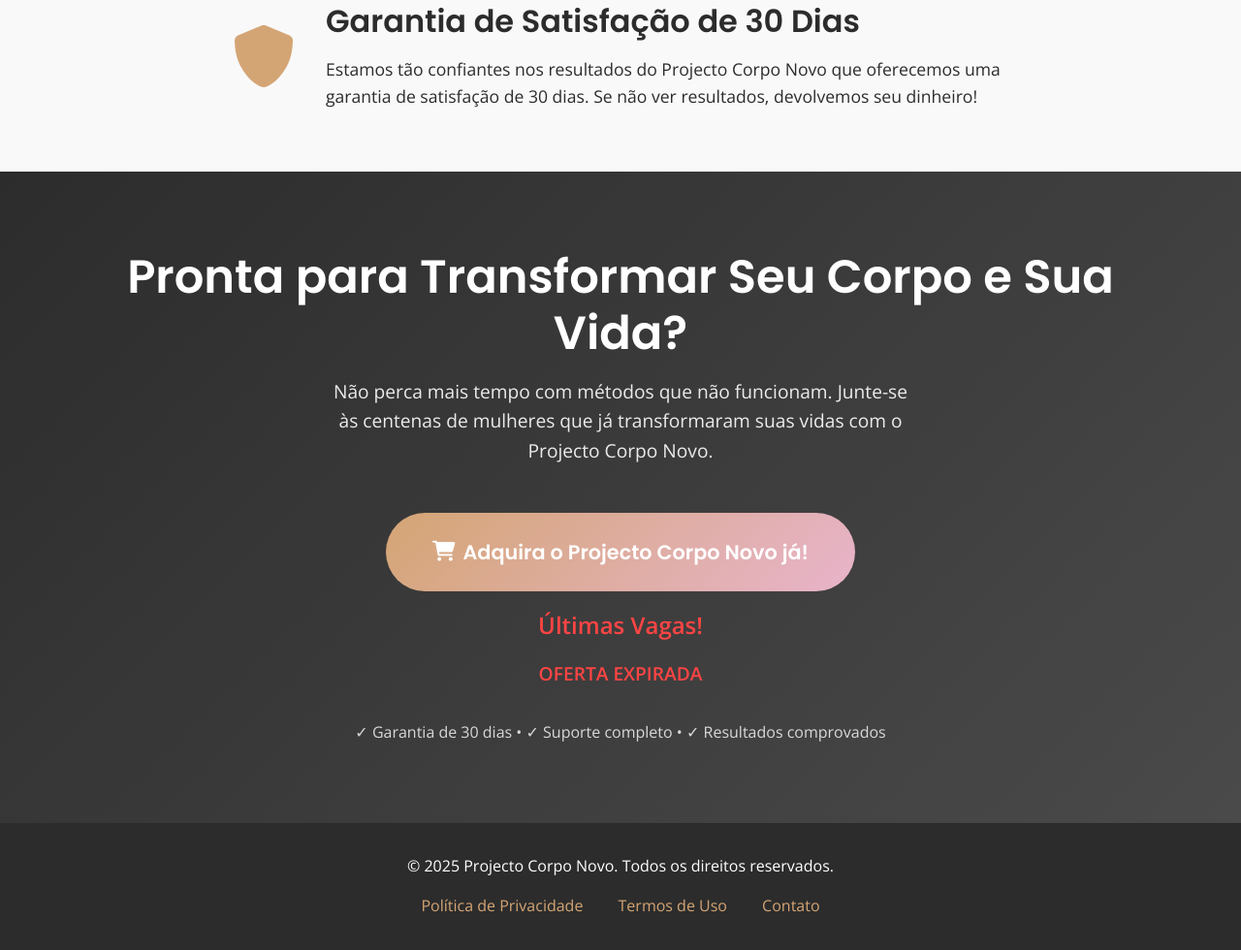
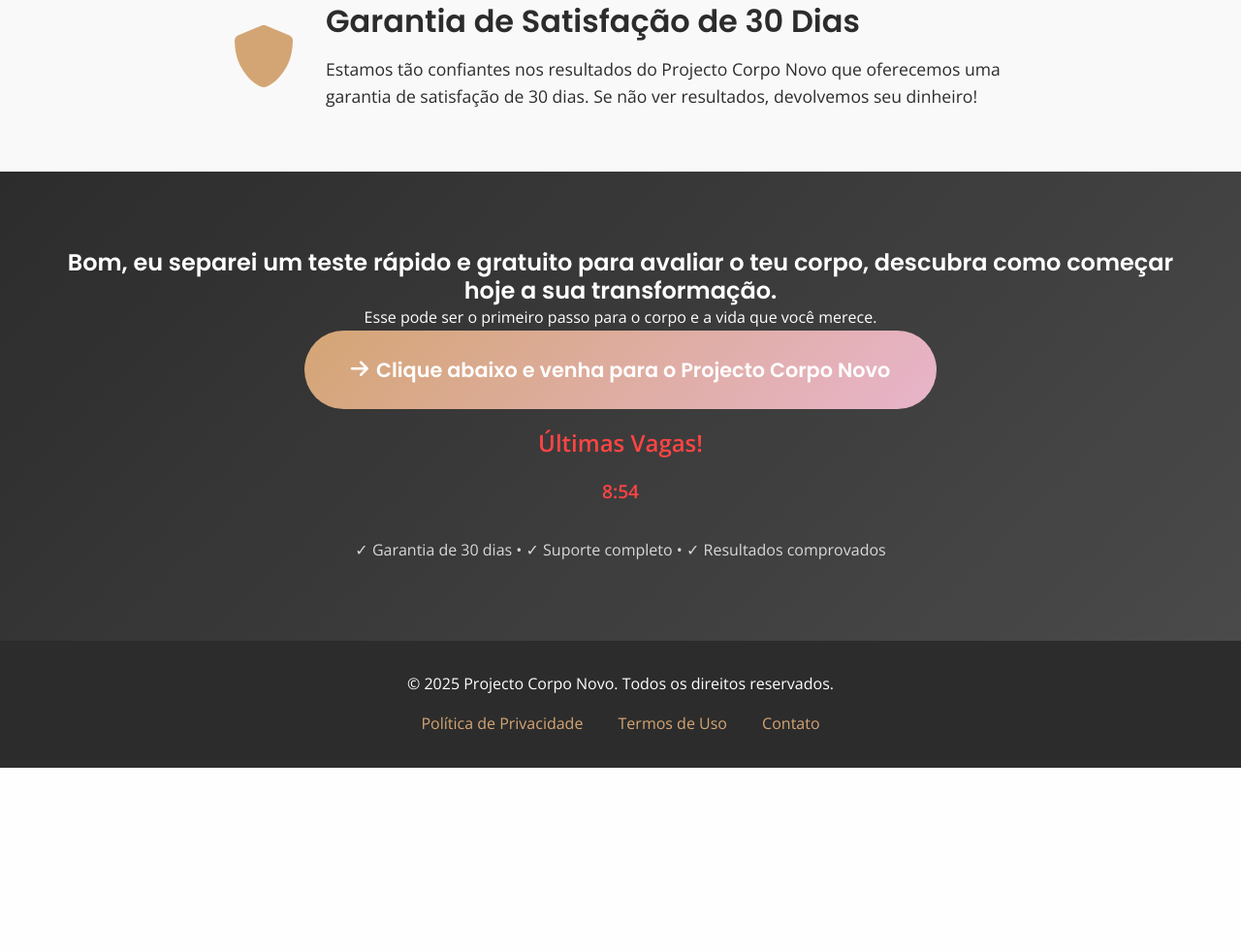
Before and after one commit to elaranoir20/meta_fit_pro.github.io, a plain HTML site: page index.html in a window 1280 px wide. Shown: the part 3183-4163 px from the top of the page at 97% size. After the commit the page ends 3975 px from the top, so only its background shows below. Drawn offline with nearby package versions, Linux system fonts and the light colour scheme.

Commit message:
Add files via upload

```diff
--- a/index.html
+++ b/index.html
@@ -131,14 +131,12 @@
         </div>
     </section>
 
-    <!-- CTA Section -->
-   <section class="cta-section" id="cta">
+    <section class="cta-section" id="cta">
     <div class="container">
-        <h2 class="cta-title">Pronta para Transformar Seu Corpo e Sua Vida?</h2>
-        <p class="cta-description">Não perca mais tempo com métodos que não funcionam. Junte-se às centenas de mulheres que já transformaram suas vidas com o Projecto Corpo Novo.</p>
+        <h2>Bom, eu separei um teste rápido e gratuito para avaliar o teu corpo, descubra como começar hoje a sua transformação.</h2>
+        <p>Esse pode ser o primeiro passo para o corpo e a vida que você merece.</p>
         <a href="https://pay.tutora.co.mz/checkout/pay/cb52dd9714a7e185fd5a" class="cta-button primary large" target="_blank">
-            <i class="fas fa-shopping-cart"></i>
-            Adquira o Projecto Corpo Novo já!
+            <i class="fas fa-arrow-right"></i> Clique abaixo e venha para o Projecto Corpo Novo
         </a>
         <p class="cta-urgency">Últimas Vagas!</p>
         <span id="countdown-timer" class="cta-timer"></span>
--- a/script.js
+++ b/script.js
@@ -142,29 +142,26 @@
 }
 
 // Add countdown timer functionality (for urgency)
-function addCountdownTimer(targetDate) {
+function addCountdownTimer() {
     const timerElement = document.getElementById('countdown-timer');
     if (!timerElement) return;
 
+    let timeLeft = 540; // 9 minutos em segundos (9 * 60)
+
     function updateTimer() {
-        const now = new Date().getTime();
-        const distance = targetDate - now;
+        const minutes = Math.floor(timeLeft / 60);
+        const seconds = timeLeft % 60;
+        timerElement.innerHTML = `${minutes}:${seconds < 10 ? '0' : ''}${seconds}`;
 
-        if (distance < 0) {
-            timerElement.innerHTML = "OFERTA EXPIRADA";
-            return;
+        timeLeft--; // Decrementa 1 segundo
+
+        if (timeLeft < 0) {
+            timeLeft = 540; // Reinicia para 9 minutos quando chegar a zero
         }
-
-        const days = Math.floor(distance / (1000 * 60 * 60 * 24));
-        const hours = Math.floor((distance % (1000 * 60 * 60 * 24)) / (1000 * 60 * 60));
-        const minutes = Math.floor((distance % (1000 * 60 * 60)) / (1000 * 60));
-        const seconds = Math.floor((distance % (1000 * 60)) / 1000);
-
-        timerElement.innerHTML = `${days}d ${hours}h ${minutes}m ${seconds}s`;
     }
 
-    updateTimer();
-    setInterval(updateTimer, 1000);
+    updateTimer(); // Inicia imediatamente
+    setInterval(updateTimer, 1000); // Atualiza a cada segundo
 }
 
 // Initialize all animations when DOM is loaded
@@ -180,10 +177,10 @@
     ctaButtons.forEach(button => {
         button.addEventListener('click', function() {
             console.log('CTA button clicked');
-            // Removido o alerta, pois o redirecionamento é feito pelo HTML
+            // Redirecionamento é feito pelo HTML
         });
     });
 
-    // Add countdown timer for urgency
-    addCountdownTimer(new Date('2025-09-08').getTime());
+    // Add countdown timer for urgency (fictício)
+    addCountdownTimer();
 });
```
